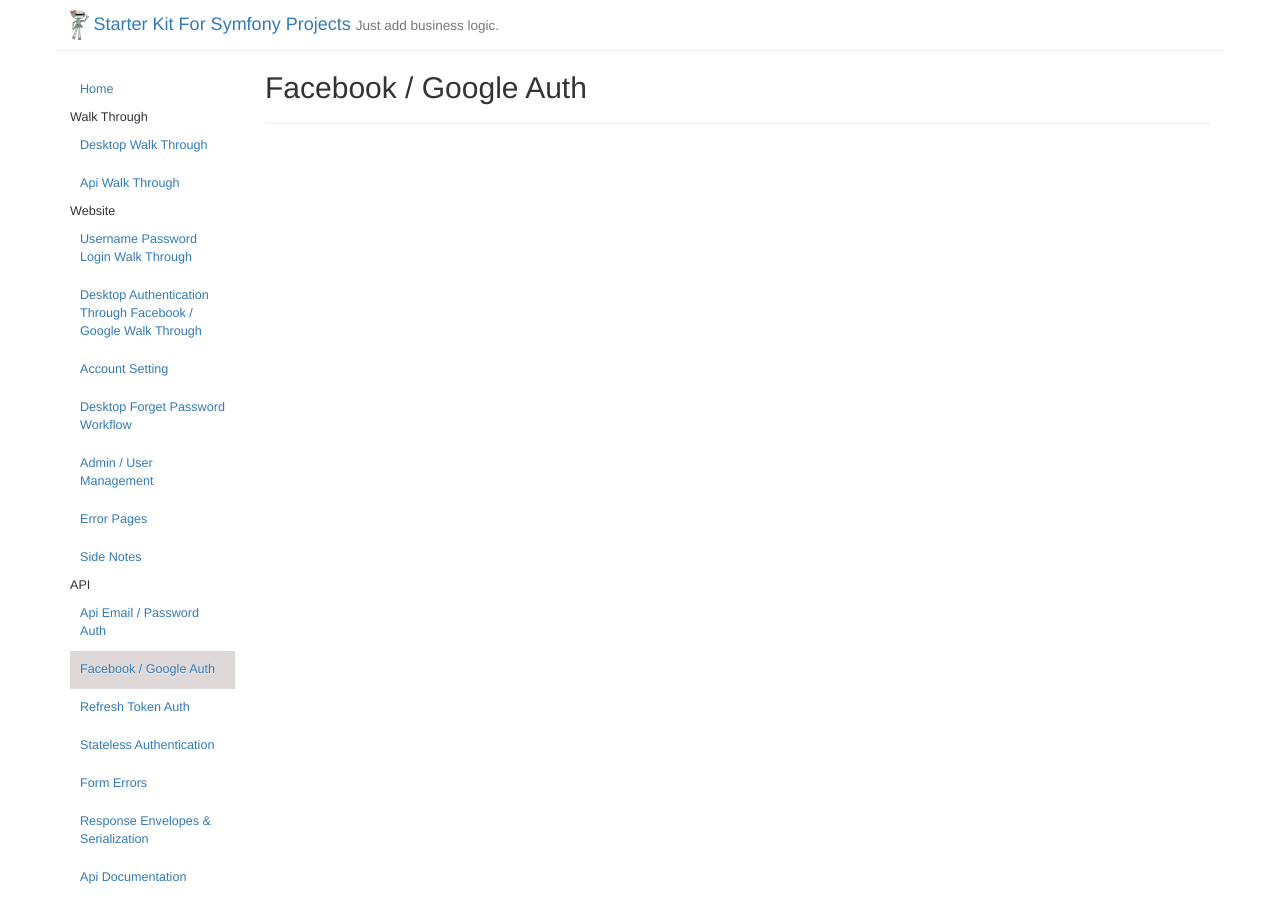
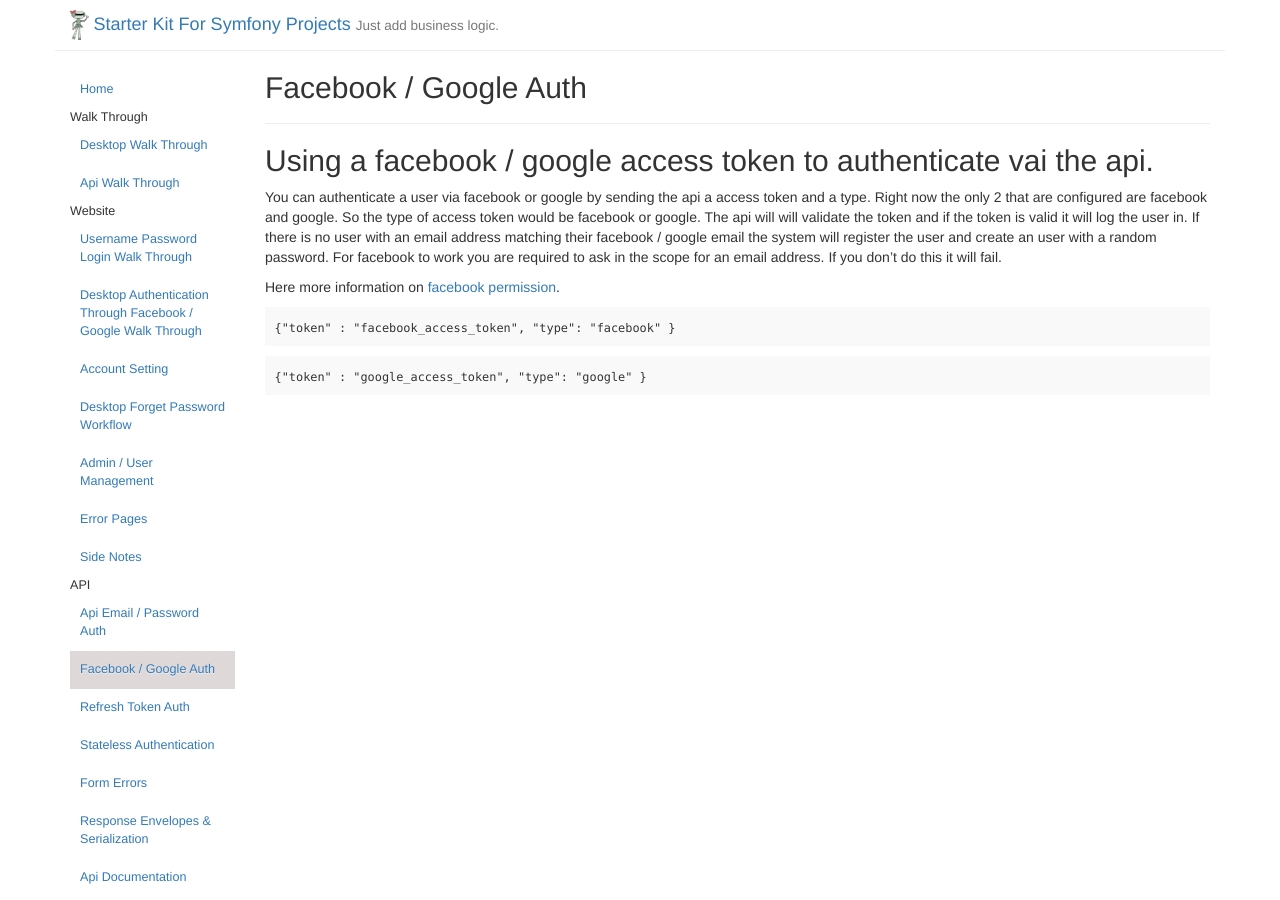
Before and after one commit to phptuts/starterkitforsymfony, a Jekyll site: the page built from docs/_posts/2017-07-22-api-2-facebook-google-auth.md, in a window 1280 px wide and 900 px high. Built offline with Jekyll 4.4.1, drawn with Linux system fonts in a browser that asks for light colours; comment, search, counter and statistics services are not loaded.

Commit message:
update facebook / google auth

````diff
--- a/docs/_posts/2017-07-22-api-2-facebook-google-auth.md
+++ b/docs/_posts/2017-07-22-api-2-facebook-google-auth.md
@@ -6,3 +6,17 @@ date: 2017-07-22 15:12:31
 order: 2
 disqus: 1
 ---
+
+## Using a facebook / google access token to authenticate vai the api.
+
+You can authenticate a user via facebook or google by sending the api a access token and a type.  Right now the only 2 that are configured are facebook and google.  So the type of access token would be facebook or google. The api will will validate the token and if the token is valid it will log the user in.  If there is no user with an email address matching their facebook / google email the system will register the user and create an user with a random password.  For facebook to work you are required to ask in the scope for an email address.  If you don't do this it will fail.
+
+Here more information on [facebook permission](https://developers.facebook.com/docs/facebook-login/permissions/).
+
+```
+{"token" : "facebook_access_token", "type": "facebook" }
+```
+
+```
+{"token" : "google_access_token", "type": "google" }
+```
````
